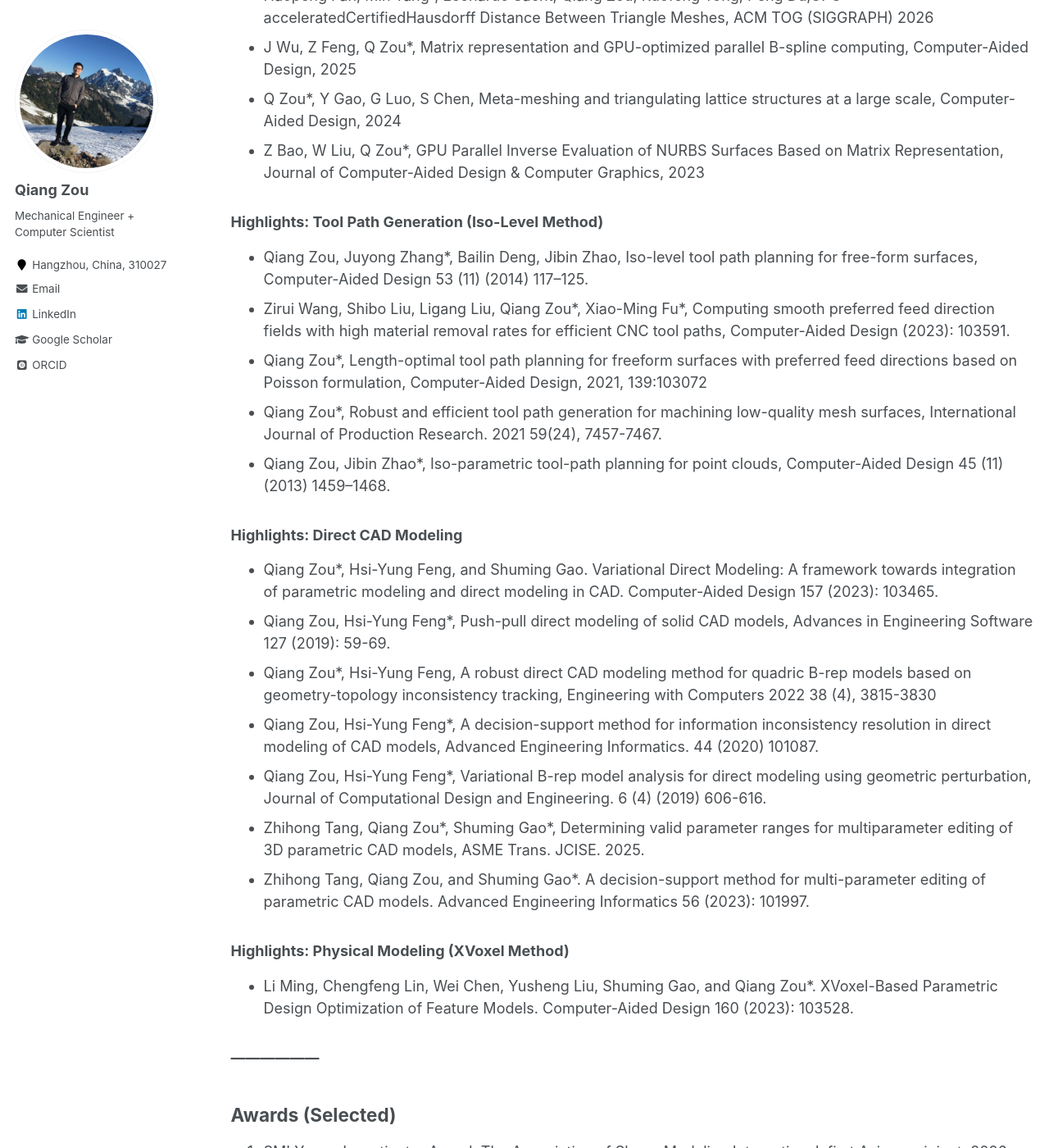
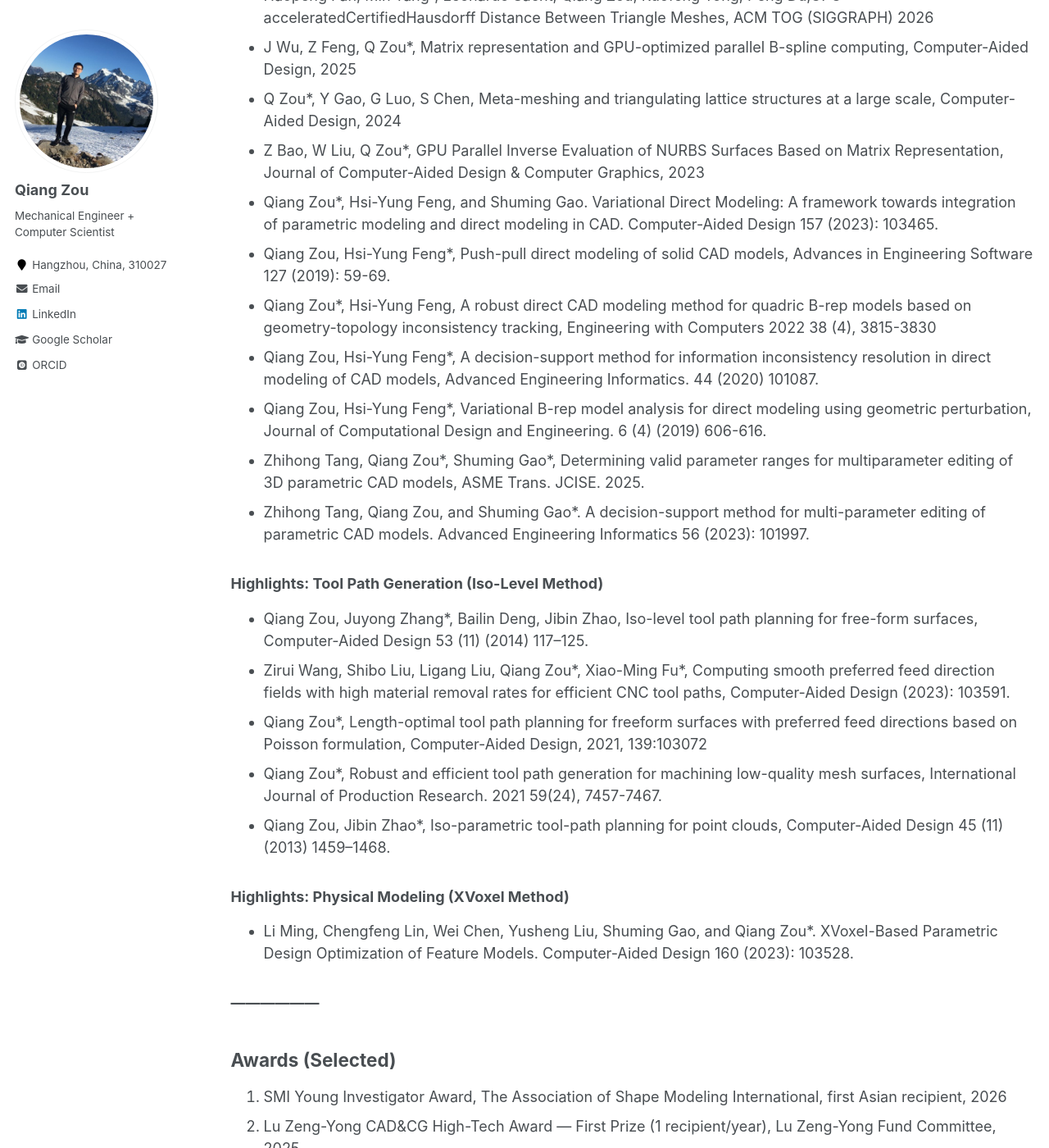
Before and after one commit to Qiang-Zou/Qiang-Zou.github.io, a Jekyll site: the page built from _pages/research.md, in a window 1280 px wide and 1400 px high, scrolled down 1275 px. Shown: the whole window at 82% size. Built offline with Jekyll 4.4.1, drawn with Linux system fonts in a browser that asks for light colours; some web fonts are replaced; formulas are drawn with MathJax 3; some of the changed lines change nothing that is shown.

Commit message:
Update research.md

```diff
--- a/_pages/research.md
+++ b/_pages/research.md
@@ -37,6 +37,13 @@ See [Google Scholar](https://scholar.google.com/citations?user=9FwFNqAAAAAJ&hl=e
 * J Wu, Z Feng, Q Zou\*, Matrix representation and GPU-optimized parallel B-spline computing, Computer-Aided Design, 2025
 * Q Zou\*, Y Gao, G Luo, S Chen, Meta-meshing and triangulating lattice structures at a large scale, Computer-Aided Design, 2024
 * Z Bao, W Liu, Q Zou\*, GPU Parallel Inverse Evaluation of NURBS Surfaces Based on Matrix Representation, Journal of Computer-Aided Design & Computer Graphics, 2023
+* Qiang Zou\*, Hsi-Yung Feng, and Shuming Gao. Variational Direct Modeling: A framework towards integration of parametric modeling and direct modeling in CAD. Computer-Aided Design 157 (2023): 103465.
+* Qiang Zou, Hsi-Yung Feng*, Push-pull direct modeling of solid CAD models, Advances in Engineering Software 127 (2019): 59-69.
+* Qiang Zou*, Hsi-Yung Feng, A robust direct CAD modeling method for quadric B-rep models based on geometry-topology inconsistency tracking, Engineering with Computers 2022 38 (4), 3815-3830
+* Qiang Zou, Hsi-Yung Feng*, A decision-support method for information inconsistency resolution in direct modeling of CAD models, Advanced Engineering Informatics. 44 (2020) 101087.
+* Qiang Zou, Hsi-Yung Feng*, Variational B-rep model analysis for direct modeling using geometric perturbation, Journal of Computational Design and Engineering. 6 (4) (2019) 606-616.
+* Zhihong Tang, Qiang Zou\*, Shuming Gao\*, Determining valid parameter ranges for multiparameter editing of 3D parametric CAD models, ASME Trans. JCISE. 2025.
+* Zhihong Tang, Qiang Zou, and Shuming Gao*. A decision-support method for multi-parameter editing of parametric CAD models. Advanced Engineering Informatics 56 (2023): 101997.
 
 ### Highlights: Tool Path Generation (Iso-Level Method)
 * Qiang Zou, Juyong Zhang*, Bailin Deng, Jibin Zhao, Iso-level tool path planning for free-form surfaces, Computer-Aided Design 53 (11) (2014) 117–125.
@@ -44,15 +51,6 @@ See [Google Scholar](https://scholar.google.com/citations?user=9FwFNqAAAAAJ&hl=e
 * Qiang Zou*, Length-optimal tool path planning for freeform surfaces with preferred feed directions based on Poisson formulation, Computer-Aided Design, 2021, 139:103072
 * Qiang Zou*, Robust and efficient tool path generation for machining low-quality mesh surfaces, International Journal of Production Research. 2021 59(24), 7457-7467.
 * Qiang Zou, Jibin Zhao*, Iso-parametric tool-path planning for point clouds, Computer-Aided Design 45 (11) (2013) 1459–1468.
-
-### Highlights: Direct CAD Modeling
-* Qiang Zou\*, Hsi-Yung Feng, and Shuming Gao. Variational Direct Modeling: A framework towards integration of parametric modeling and direct modeling in CAD. Computer-Aided Design 157 (2023): 103465.
-* Qiang Zou, Hsi-Yung Feng*, Push-pull direct modeling of solid CAD models, Advances in Engineering Software 127 (2019): 59-69.
-* Qiang Zou*, Hsi-Yung Feng, A robust direct CAD modeling method for quadric B-rep models based on geometry-topology inconsistency tracking, Engineering with Computers 2022 38 (4), 3815-3830
-* Qiang Zou, Hsi-Yung Feng*, A decision-support method for information inconsistency resolution in direct modeling of CAD models, Advanced Engineering Informatics. 44 (2020) 101087.
-* Qiang Zou, Hsi-Yung Feng*, Variational B-rep model analysis for direct modeling using geometric perturbation, Journal of Computational Design and Engineering. 6 (4) (2019) 606-616.
-* Zhihong Tang, Qiang Zou\*, Shuming Gao\*, Determining valid parameter ranges for multiparameter editing of 3D parametric CAD models, ASME Trans. JCISE. 2025.
-* Zhihong Tang, Qiang Zou, and Shuming Gao*. A decision-support method for multi-parameter editing of parametric CAD models. Advanced Engineering Informatics 56 (2023): 101997.
 
 ### Highlights: Physical Modeling (XVoxel Method)
 * Li Ming, Chengfeng Lin, Wei Chen, Yusheng Liu, Shuming Gao, and Qiang Zou\*. XVoxel-Based Parametric Design Optimization of Feature Models. Computer-Aided Design 160 (2023): 103528.
```
